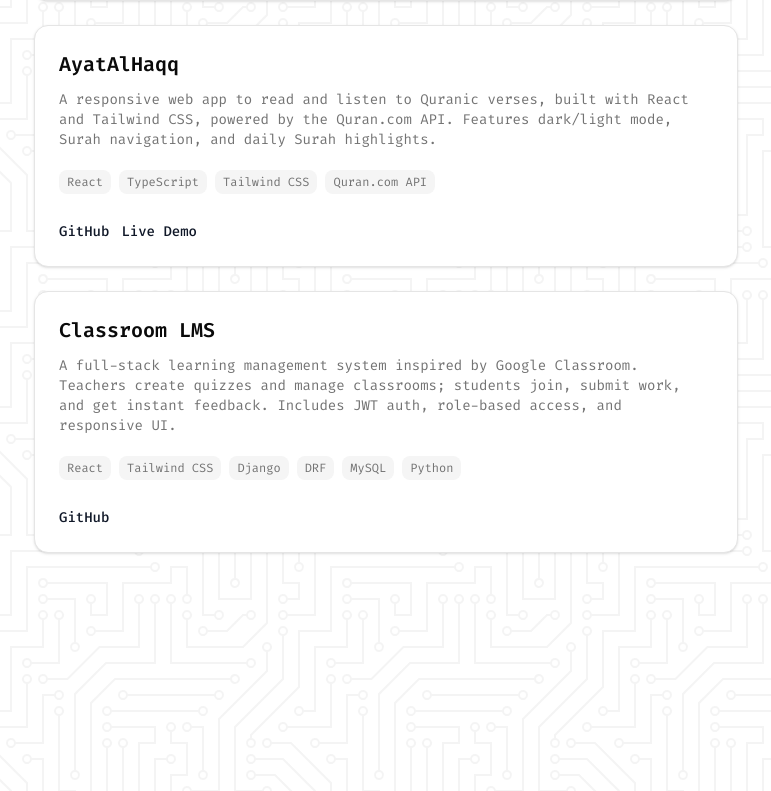
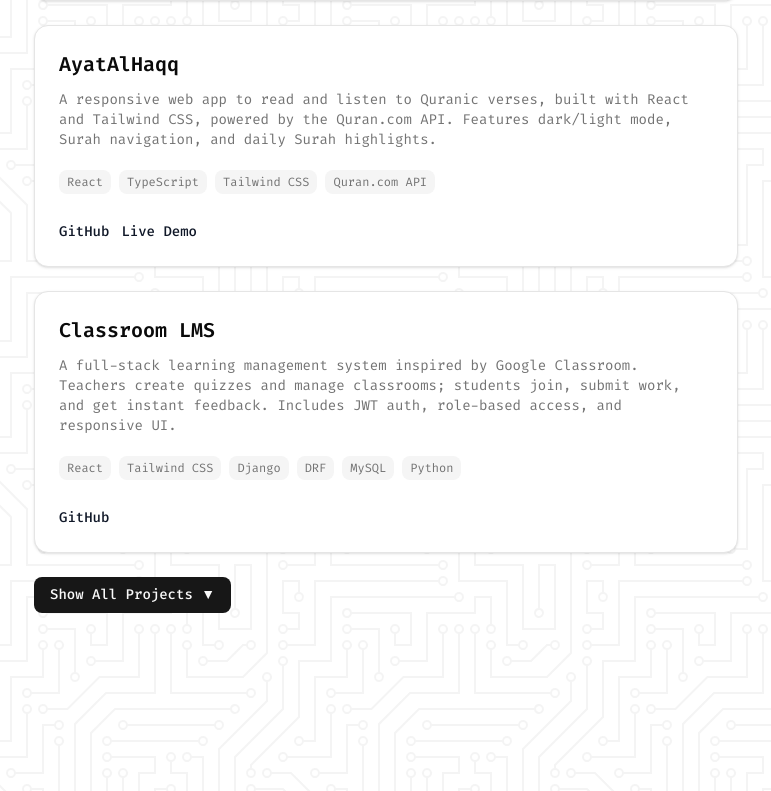
Before and after one commit to AyKrimino/portfolio, a Next.js app: page / in a window 1280 px wide. Shown: the part 1925-2716 px from the top of the page, without its empty margins (254-1025 px from the left). Built offline with nearby package versions, Linux system fonts and the light colour scheme.

Commit message:
feat: add show all projects feature

```diff
--- a/src/components/ProjectsSection.tsx
+++ b/src/components/ProjectsSection.tsx
@@ -3,9 +3,14 @@
 import { Card } from "./ui/card";
 import { projects } from "@/data/projects";
 import Link from "next/link";
+import { useState } from "react";
+import { Button } from "./ui/button";
 
 const ProjectsSection = () => {
+  const [showAll, setShowAll] = useState(false);
+
   const featuredProjects = projects.filter((project) => project.isFeatured);
+  const displayedProjects = showAll ? projects : featuredProjects;
 
   return (
     <section
@@ -14,7 +19,7 @@ const ProjectsSection = () => {
     >
       <h2 className="text-3xl font-bold text-center mb-6">Projects</h2>
       <div className="space-y-4 md:space-y-6">
-        {featuredProjects.map((project) => (
+        {displayedProjects.map((project) => (
           <Card key={project.slug} className="p-4 lg:p-6">
             <div className="flex flex-col gap-2 lg:gap-3">
               <h3 className="text-xl font-semibold">
@@ -60,6 +65,12 @@ const ProjectsSection = () => {
             </div>
           </Card>
         ))}
+        <Button
+          className="hover:cursor-pointer"
+          onClick={() => setShowAll(!showAll)}
+        >
+          {showAll ? "Show Less ▲" : "Show All Projects ▼"}
+        </Button>
       </div>
     </section>
   );
```
